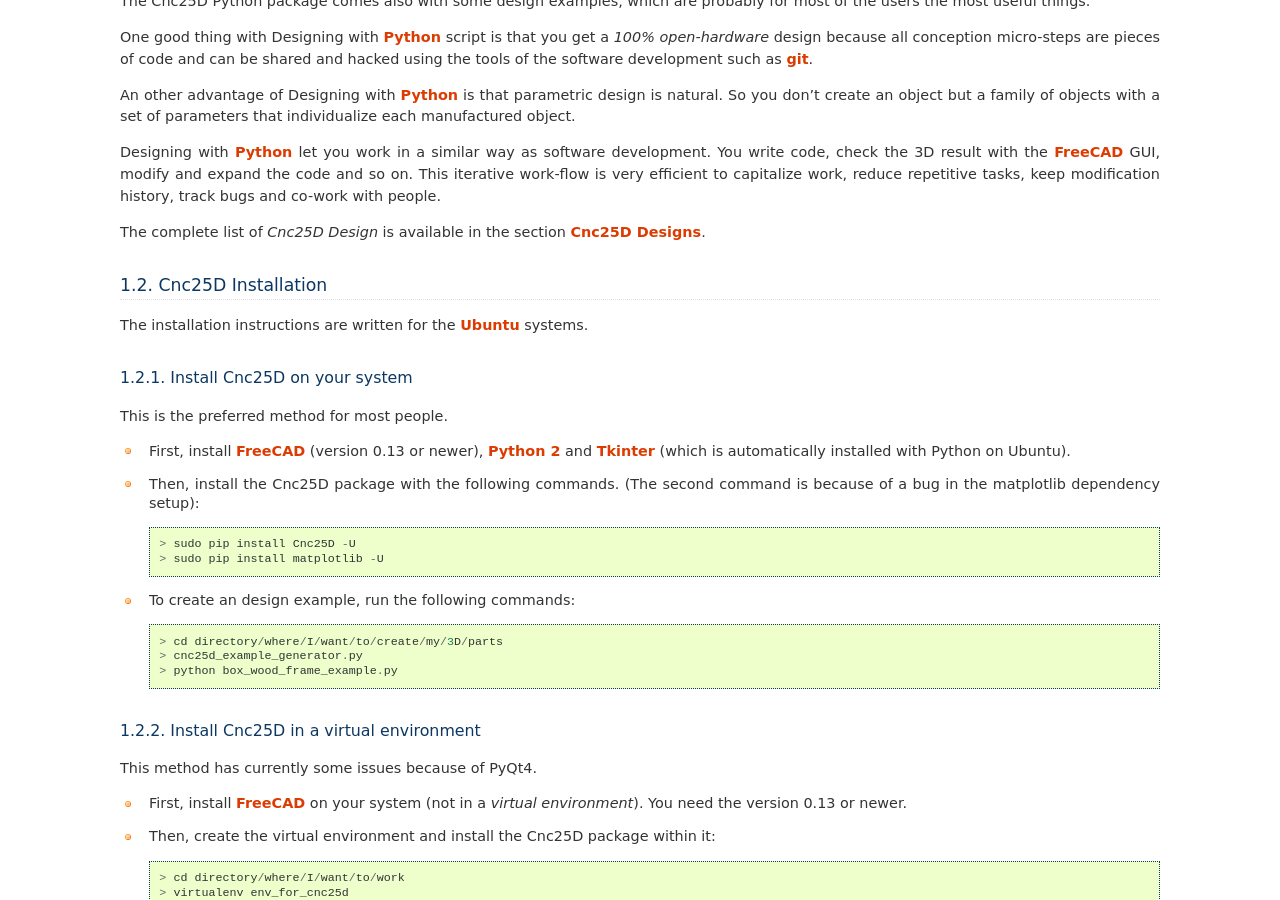
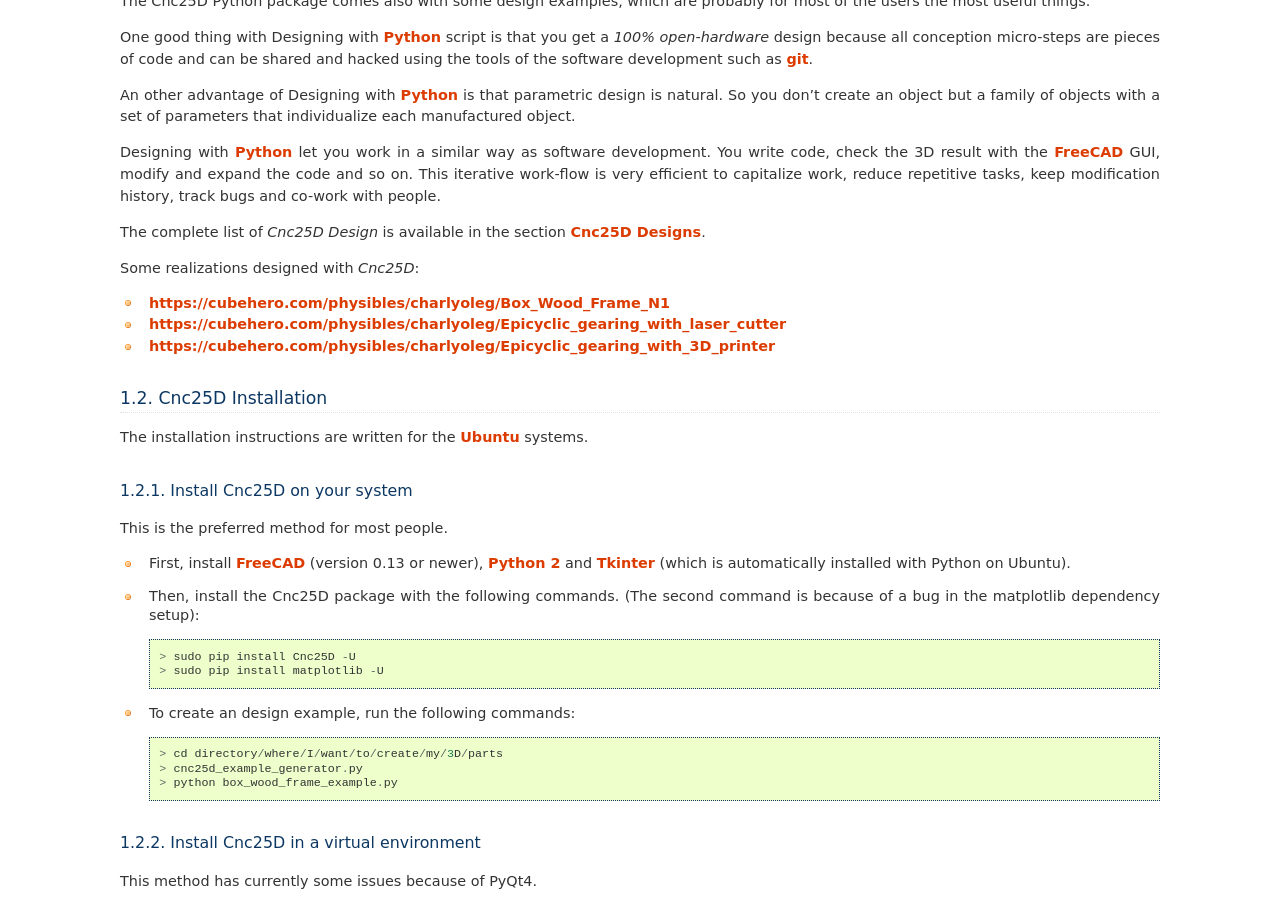
Before and after one commit to charlyoleg/Cnc25D, a Sphinx documentation site: the page built from docs/cnc25d_presentation.rst, in a window 1280 px wide and 900 px high, scrolled down 1087 px. Built offline with Sphinx 7.4.7, drawn with Linux system fonts in a browser that asks for light colours; formulas are drawn with MathJax 3.

Commit message:
[package] links to cubehero

```diff
--- a/CHANGES.rst
+++ b/CHANGES.rst
@@ -14,7 +15,7 @@
 ==================
 
 * add crenels to the gearwheel
-* epicyclic
+* epicyclic-gearing
 * axle_lid
 
 0.1.7 (2013-10-07)
--- a/docs/cnc25d_presentation.rst
+++ b/docs/cnc25d_presentation.rst
@@ -42,6 +42,12 @@
 Designing with Python_ let you work in a similar way as software development. You write code, check the 3D result with the FreeCAD_ GUI, modify and expand the code and so on. This iterative work-flow is very efficient to capitalize work, reduce repetitive tasks, keep modification history, track bugs and co-work with people.
 
 The complete list of *Cnc25D Design* is available in the section :doc:`cnc25d_designs`.
+
+Some realizations designed with *Cnc25D*:
+
+* https://cubehero.com/physibles/charlyoleg/Box_Wood_Frame_N1
+* https://cubehero.com/physibles/charlyoleg/Epicyclic_gearing_with_laser_cutter
+* https://cubehero.com/physibles/charlyoleg/Epicyclic_gearing_with_3D_printer
 
 .. _cnc25d_installation :
 
--- a/docs/cnc25d_release_notes.rst
+++ b/docs/cnc25d_release_notes.rst
@@ -15,7 +16,7 @@
 Released on 2013-11-07
 
 * add crenels to the gearwheel
-* epicyclic
+* epicyclic-gearing
 * axle_lid
 
 Release 0.1.7
```
Also changed, not shown: other parts of CHANGES.rst (+1 -0 lines), other parts of docs/cnc25d_release_notes.rst (+1 -0 lines).
